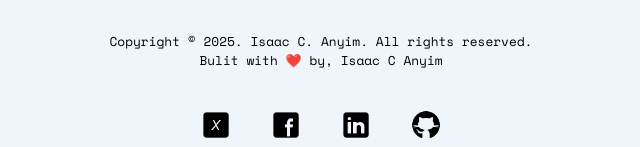
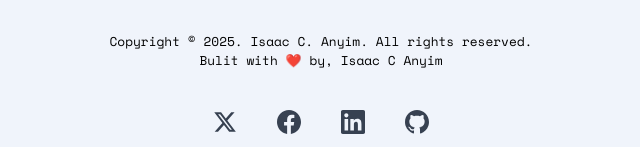
Before and after one commit to CreatorLZ/isaacanyim, a Next.js app: page /about in a window 1280 px wide. Shown: the part 1652-1799 px from the top of the page, without its empty margins (319-959 px from the left). Built offline with nearby package versions, Linux system fonts and the light colour scheme; no server answers; a web font is replaced by a local one.

Commit message:
feat:cleanup

```diff
--- a/app/components/Footer.jsx
+++ b/app/components/Footer.jsx
@@ -1,51 +1,78 @@
-import facebook from "/public/facebook.png";
-import twitter from "/public/x.png";
-import linkedin from "/public/linkedin.png";
-import github from "/public/github.png";
-import Image from "next/image";
 import Link from "next/link";
+
+const TwitterIcon = ({ className = "w-6 h-6" }) => (
+  <svg
+    className={className}
+    fill="currentColor"
+    viewBox="0 0 24 24"
+    aria-hidden="true"
+  >
+    <path d="M18.244 2.25h3.308l-7.227 8.26 8.502 11.24H16.17l-5.214-6.817L4.99 21.75H1.68l7.73-8.835L1.254 2.25H8.08l4.713 6.231zm-1.161 17.52h1.833L7.084 4.126H5.117z" />
+  </svg>
+);
+
+const FacebookIcon = ({ className = "w-6 h-6" }) => (
+  <svg
+    className={className}
+    fill="currentColor"
+    viewBox="0 0 24 24"
+    aria-hidden="true"
+  >
+    <path d="M24 12.073c0-6.627-5.373-12-12-12s-12 5.373-12 12c0 5.99 4.388 10.954 10.125 11.854v-8.385H7.078v-3.47h3.047V9.43c0-3.007 1.792-4.669 4.533-4.669 1.312 0 2.686.235 2.686.235v2.953H15.83c-1.491 0-1.956.925-1.956 1.874v2.25h3.328l-.532 3.47h-2.796v8.385C19.612 23.027 24 18.062 24 12.073z" />
+  </svg>
+);
+
+const LinkedInIcon = ({ className = "w-6 h-6" }) => (
+  <svg
+    className={className}
+    fill="currentColor"
+    viewBox="0 0 24 24"
+    aria-hidden="true"
+  >
+    <path d="M20.447 20.452h-3.554v-5.569c0-1.328-.027-3.037-1.852-3.037-1.853 0-2.136 1.445-2.136 2.939v5.667H9.351V9h3.414v1.561h.046c.477-.9 1.637-1.85 3.37-1.85 3.601 0 4.267 2.37 4.267 5.455v6.286zM5.337 7.433c-1.144 0-2.063-.926-2.063-2.065 0-1.138.92-2.063 2.063-2.063 1.14 0 2.064.925 2.064 2.063 0 1.139-.925 2.065-2.064 2.065zm1.782 13.019H3.555V9h3.564v11.452zM22.225 0H1.771C.792 0 0 .774 0 1.729v20.542C0 23.227.792 24 1.771 24h20.451C23.2 24 24 23.227 24 22.271V1.729C24 .774 23.2 0 22.222 0h.003z" />
+  </svg>
+);
+
+const GitHubIcon = ({ className = "w-6 h-6" }) => (
+  <svg
+    className={className}
+    fill="currentColor"
+    viewBox="0 0 24 24"
+    aria-hidden="true"
+  >
+    <path d="M12 0c-6.626 0-12 5.373-12 12 0 5.302 3.438 9.8 8.207 11.387.599.111.793-.261.793-.577v-2.234c-3.338.726-4.033-1.416-4.033-1.416-.546-1.387-1.333-1.756-1.333-1.756-1.089-.745.083-.729.083-.729 1.205.084 1.839 1.237 1.839 1.237 1.07 1.834 2.807 1.304 3.492.997.107-.775.418-1.305.762-1.604-2.665-.305-5.467-1.334-5.467-5.931 0-1.311.469-2.381 1.236-3.221-.124-.303-.535-1.524.117-3.176 0 0 1.008-.322 3.301 1.23.957-.266 1.983-.399 3.003-.404 1.02.005 2.047.138 3.006.404 2.291-1.552 3.297-1.23 3.297-1.23.653 1.653.242 2.874.118 3.176.77.84 1.235 1.911 1.235 3.221 0 4.609-2.807 5.624-5.479 5.921.43.372.823 1.102.823 2.222v3.293c0 .319.192.694.801.576 4.765-1.589 8.199-6.086 8.199-11.386 0-6.627-5.373-12-12-12z" />
+  </svg>
+);
 
 export default function Footer() {
   return (
     <footer className="flex flex-col text-center pt-20 w-full items-center justify-center z-50">
       <small>Copyright © 2025. Isaac C. Anyim. All rights reserved.</small>
       <small>Bulit with ❤️ by, Isaac C Anyim</small>
-      <div className="hidden sm:flex gap-10 items-center pt-1 md:pt-6 lg:pt-10 p-2.5 md:px-10 lg:px-36 justify-between sm:justify-normal backdrop-blur-sm md:backdrop-blur-none">
-        <Link href="https://x.com/isaaccanyim?s=08">
-          <Image
-            src={twitter}
-            alt="twitter"
-            width={30}
-            height={30}
-            style={{ cursor: "pointer" }}
-          />
+      <div className="hidden sm:flex gap-10 items-center pb-4 pt-1 md:pt-6 lg:pt-10 p-2.5 md:px-10 lg:px-36 justify-between sm:justify-normal backdrop-blur-sm md:backdrop-blur-none">
+        <Link
+          href="https://x.com/Fathe__r"
+          className="hover:opacity-75 transition-opacity"
+        >
+          <TwitterIcon className="w-6 h-6 text-gray-700 hover:text-primary transition-colors" />
         </Link>
-        <Link href="https://www.facebook.com/anyim.isaac.5?mibextid=ZbWKwL">
-          <Image
-            src={facebook}
-            alt="facebook"
-            width={30}
-            height={30}
-            style={{ cursor: "pointer" }}
-          />
+        <Link
+          href="https://www.facebook.com/anyim.isaac.5?mibextid=ZbWKwL"
+          className="hover:opacity-75 transition-opacity"
+        >
+          <FacebookIcon className="w-6 h-6 text-gray-700 hover:text-primary transition-colors" />
         </Link>
-        <Link href="https://www.linkedin.com/in/isaac-anyim-76221b269?utm_source=share&utm_campaign=share_via&utm_content=profile&utm_medium=android_app">
-          <Image
-            src={linkedin}
-            alt="linkedin"
-            width={30}
-            height={30}
-            style={{ cursor: "pointer" }}
-          />
+        <Link
+          href="https://www.linkedin.com/in/isaac-anyim-76221b269?utm_source=share&utm_campaign=share_via&utm_content=profile&utm_medium=android_app"
+          className="hover:opacity-75 transition-opacity"
+        >
+          <LinkedInIcon className="w-6 h-6 text-gray-700 hover:text-primary transition-colors" />
         </Link>
-        <Link href="https://github.com/CreatorLZ">
-          <Image
-            src={github}
-            alt="github"
-            width={30}
-            height={30}
-            style={{ cursor: "pointer" }}
-          />
+        <Link
+          href="https://github.com/CreatorLZ"
+          className="hover:opacity-75 transition-opacity"
+        >
+          <GitHubIcon className="w-6 h-6 text-gray-700 hover:text-primary transition-colors" />
         </Link>
       </div>
     </footer>
```
